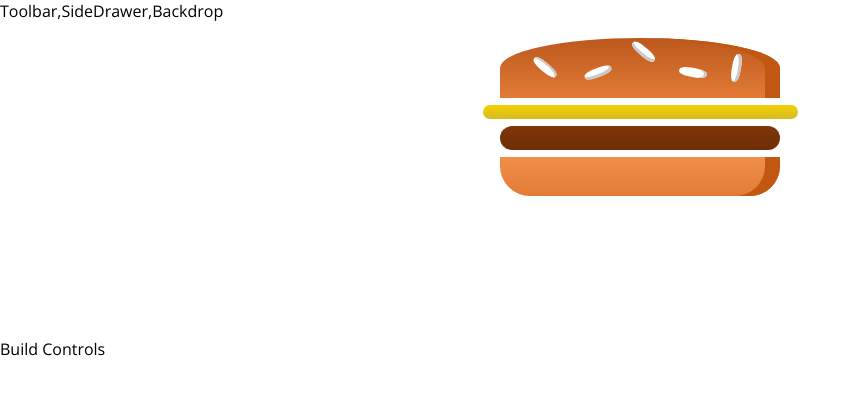
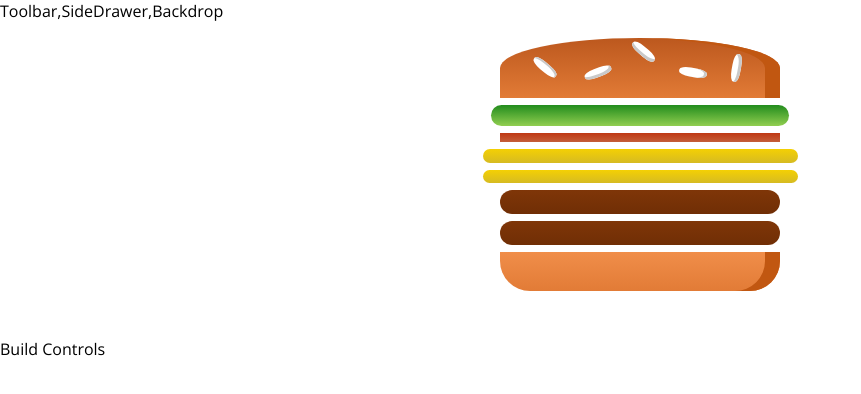
Before and after one commit to Achiraisuru/React-Burger, a React app: page / in a window 1280 px wide. Shown: the top 394 px of the page, without its empty margins (0-861 px from the left). Built offline with nearby package versions, Linux system fonts and the light colour scheme.

Commit message:
burger ui

```diff
--- a/src/components/Burger/Burger.js
+++ b/src/components/Burger/Burger.js
@@ -4,11 +4,21 @@
 
 
 const burger = (props) => {
+
+    const transformefIngredients = Object.keys(props.ingredients).map(igkey => {
+         return [...Array(props.ingredients[igkey])].map((_,i) => {
+             return <BurgerIngrediant key={igkey + i} type={igkey}/>
+         });
+
+    });
+
+
+
+
     return(
         <div className={classes.Burger}>
             <BurgerIngrediant type="bread-top"/>
-            <BurgerIngrediant type="cheese"/>
-            <BurgerIngrediant type="meat"/>
+                {transformefIngredients}
             <BurgerIngrediant type="bread-bottom"/>
         </div>
     );
--- a/src/containers/BurgerBuilderfolder/BurgerBuilder.js
+++ b/src/containers/BurgerBuilderfolder/BurgerBuilder.js
@@ -4,10 +4,26 @@
 
 
 class BurgerBuilder extends Component{
+    // constructor(props){
+    //     super();
+    //     this.state ={......}
+    // }
+
+
+    state={
+       ingredients:{
+           salad:1,
+           bacon:1,
+           cheese:2,
+           meat:2
+       }
+    }
+
+
     render(){
         return(
           <Aux>
-              <Burger />
+              <Burger ingredients={this.state.ingredients} />
               <div>Build Controls</div>
           </Aux>
         );
```
